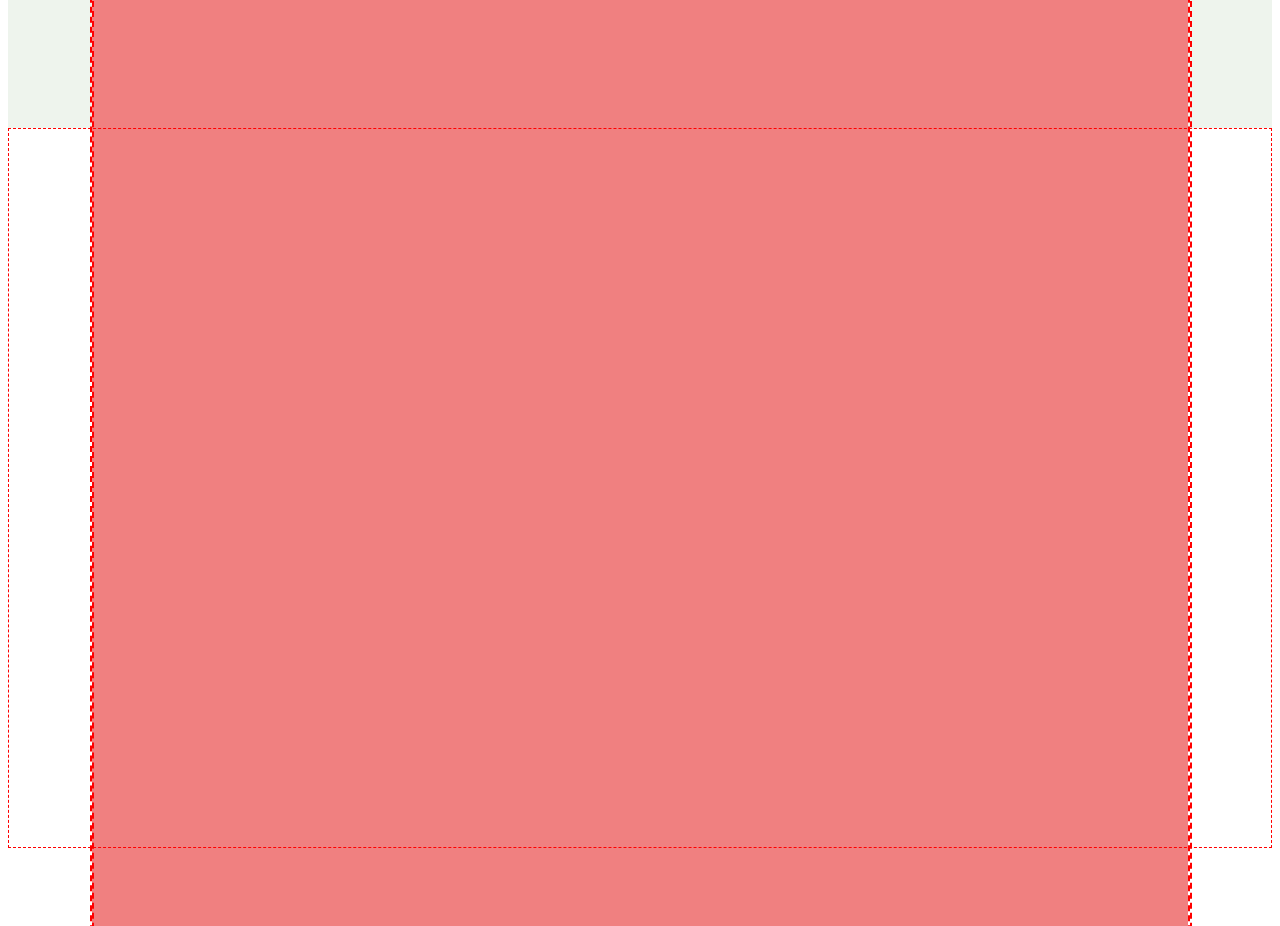
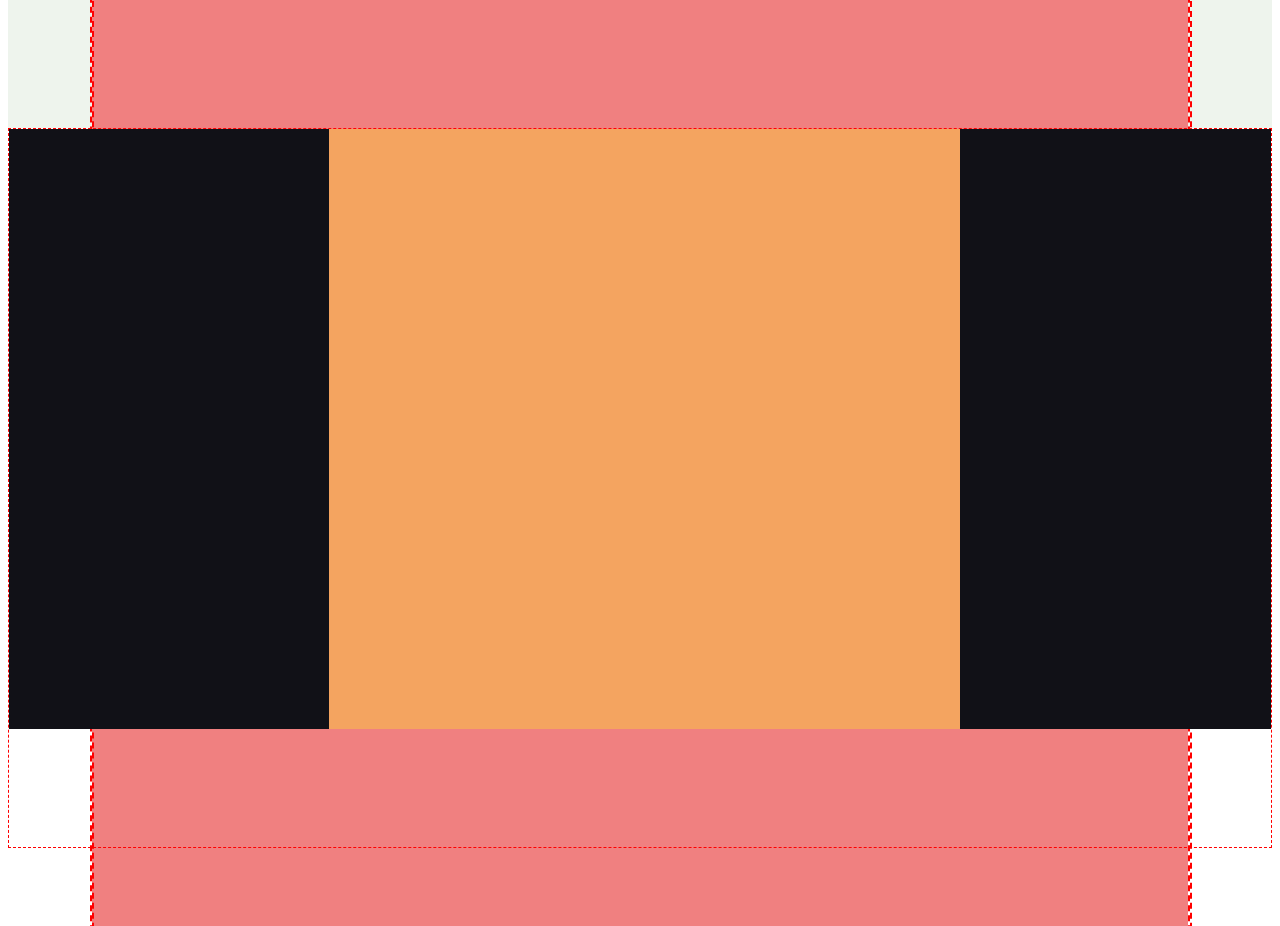
Before and after one commit to leoloca98/proj-html-vuejs, a Vue app: page / in a window 1280 px wide. Shown: the part 1400-2326 px from the top of the page. Built offline with nearby package versions, Linux system fonts and the light colour scheme; the HTML template or start-up script is replaced by a standard one.

Commit message:
Add Company Layout

```diff
--- a/src/components/Company.vue
+++ b/src/components/Company.vue
@@ -4,8 +4,10 @@
     class="d-flex justify-content-center align-items-center"
   >
     <div class="row p-0 m-0">
-      <div class="col-6 network">
-        <div class="general-container"></div>
+      <div
+        class="col-6 network d-flex align-items-center justify-content-center"
+      >
+        <div class="network-info"></div>
       </div>
       <div class="col-6 about-bg"></div>
     </div>
@@ -32,6 +34,13 @@ export default {
 
     .network {
       background-color: $CompanyBg;
+
+      .network-info {
+        height: 600px;
+        width: 50%;
+        margin-left: 320px;
+        background-color: sandybrown;
+      }
     }
 
     .about-bg {
```
